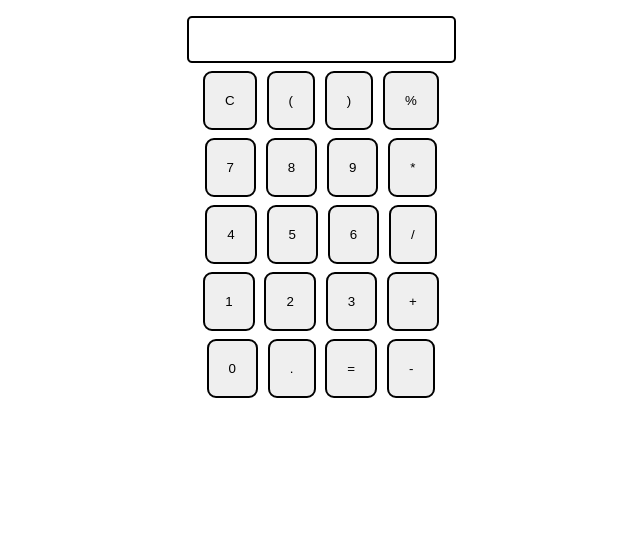
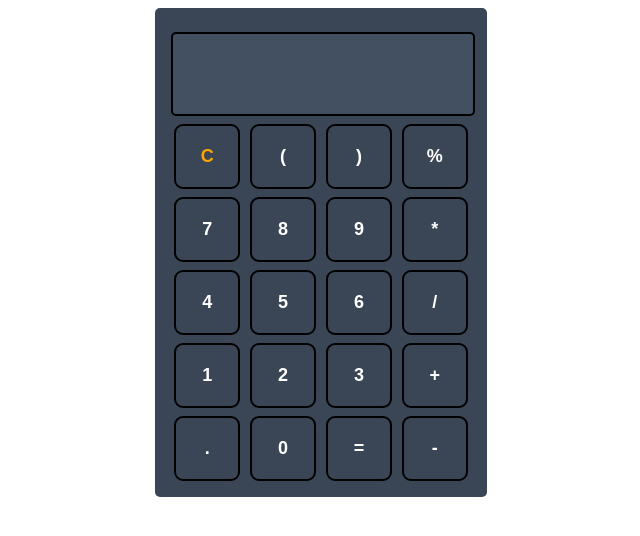
Before and after one commit to nitindhyani01/calculator, a plain HTML site: page index.html in a window 1280 px wide. Shown: the whole page, without its empty margins (319-959 px from the left). Drawn offline with Linux system fonts and the light colour scheme.

Commit message:
css design

```diff
--- a/index.html
+++ b/index.html
@@ -12,7 +12,7 @@
         <input class="input" type="text" />
       </div>
       <div class="row">
-        <button class="button">C</button>
+        <button class="button" id="Clear">C</button>
         <button class="button">(</button>
         <button class="button">)</button>
         <button class="button">%</button>
@@ -36,8 +36,8 @@
         <button class="button">+</button>
       </div>
       <div class="row">
+        <button class="button">.</button>
         <button class="button">0</button>
-        <button class="button">.</button>
         <button class="button">=</button>
         <button class="button">-</button>
       </div>
--- a/indexcss.css
+++ b/indexcss.css
@@ -1,28 +1,48 @@
 @import url("https://fonts.googleapis.com/css2?family=Roboto:ital,wght@0,100;0,300;0,400;0,500;0,700;0,900;1,100;1,300;1,400;1,500;1,700;1,900&display=swap");
-html,body {
+html,
+body {
   font-family: "Roboto", sans-serif;
   font-weight: 100;
   font-style: normal;
+  display: flex;
+  align-items: center;
+  justify-content: center;
 }
 .container {
   display: flex;
   flex-direction: column;
   align-items: center;
+  width: max-content;
+  background: #3A4655;
+  border-radius: 5px;
+  padding: 1rem;
 }
 .row input {
   font-size: 20px;
-  margin: 0;
+  width: 90%;
+  height: 5rem;
   padding: 10px 0px;
   border: 2px solid black;
   border-radius: 5px;
+  background: #425062;
+  color: white;
+  padding: 0 5%;
 }
 .row {
   margin-top: 8px;
+  width: 100%;
 }
 .button {
+  width: 66px;
   padding: 20px;
   margin: 0 3px;
   border: 2px solid black;
   border-radius: 9px;
-
+  font-size: large;
+  font-weight: bold;
+  color: white;
+  background: #3A4655;
 }
+#Clear{
+  color: orange;
+}
```
